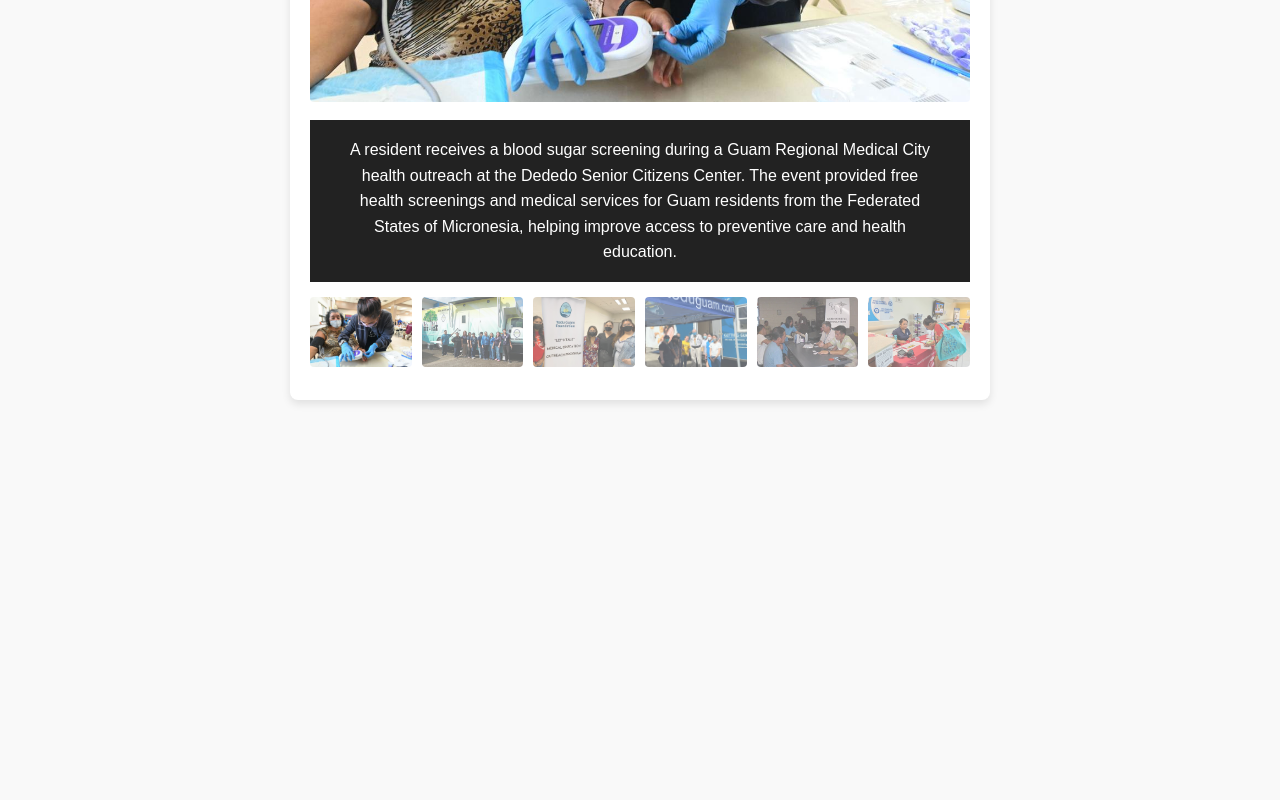
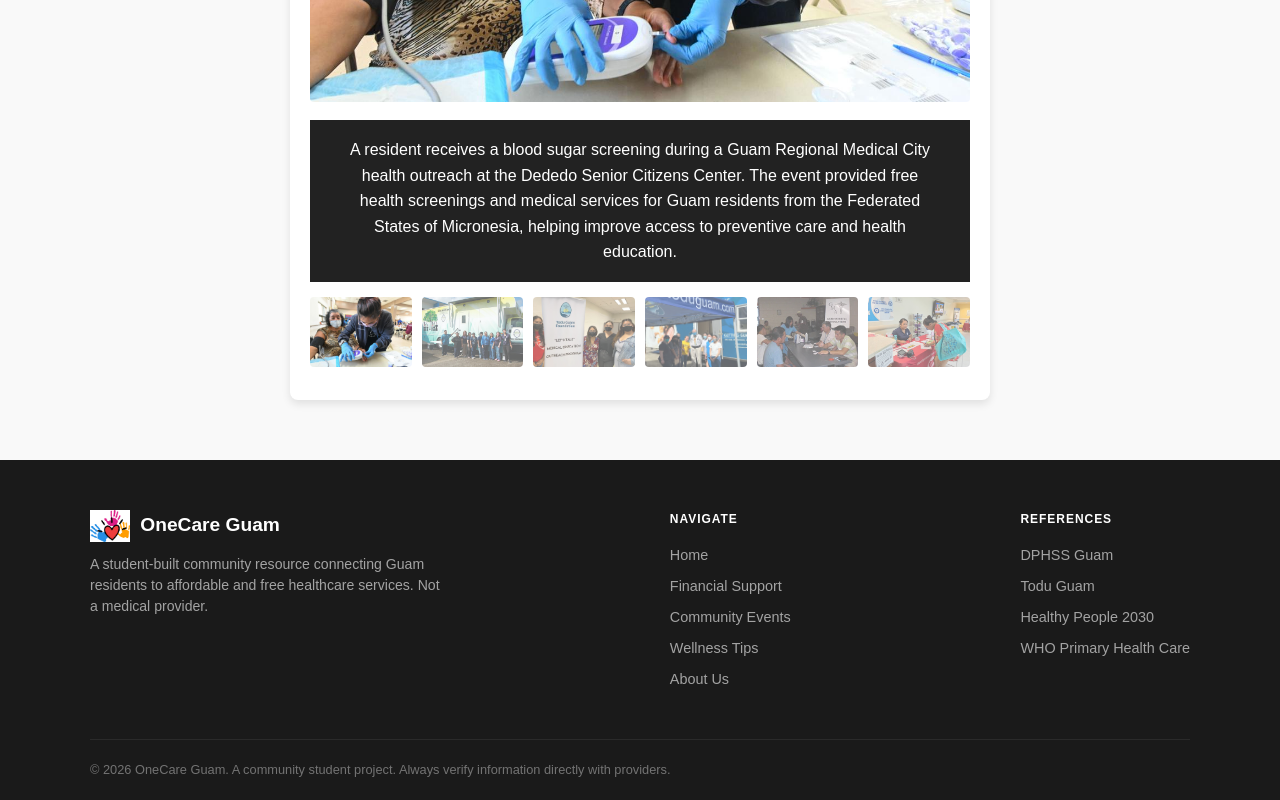
Before and after one commit to Bryson-V/Todu-Guam-Workshop, a plain HTML site: page index.html in a window 1280 px wide. Shown: the part 916-1716 px from the top of the page. Before the commit the page ends 1366 px from the top, so only its background shows below. Drawn offline with Linux system fonts and the light colour scheme.

Commit message:
Footer done

```diff
--- /dev/null
+++ b/footer.html
@@ -0,0 +1,41 @@
+<footer class="site-footer">
+    <div class="footer-container">
+        <!-- Brand Column -->
+        <div class="footer-brand">
+            <div class="footer-logo-wrap">
+                <img src="assets/Logo1.png" alt="OneCare Guam Logo" class="footer-logo" data-path="assets/Logo1.png">
+                <span class="footer-brand-title">OneCare Guam</span>
+            </div>
+            <p class="footer-description">
+                A student-built community resource connecting Guam residents to affordable and free healthcare services. Not a medical provider.
+            </p>
+        </div>
+
+        <!-- Navigation Links -->
+        <div class="footer-nav">
+            <h4>Navigate</h4>
+            <ul>
+                <li><a href="index.html">Home</a></li>
+                <li><a href="scenes/page2.html">Financial Support</a></li>
+                <li><a href="scenes/page3.html">Community Events</a></li>
+                <li><a href="scenes/page4.html">Wellness Tips</a></li>
+                <li><a href="scenes/page5.html">About Us</a></li>
+            </ul>
+        </div>
+
+        <!-- Reference Links -->
+        <div class="footer-references">
+            <h4>References</h4>
+            <ul>
+                <li><a href="https://dphss.guam.gov/services/mip" target="_blank" rel="noopener noreferrer">DPHSS Guam</a></li>
+                <li><a href="https://bryson-v.github.io/TGFWebsite/" target="_blank" rel="noopener noreferrer">Todu Guam</a></li>
+                <li><a href="https://health.gov/healthypeople" target="_blank" rel="noopener noreferrer">Healthy People 2030</a></li>
+                <li><a href="https://www.who.int/health-topics/primary-health-care" target="_blank" rel="noopener noreferrer">WHO Primary Health Care</a></li>
+            </ul>
+        </div>
+    </div>
+
+    <div class="footer-bottom">
+        <p>© 2026 OneCare Guam. A community student project. Always verify information directly with providers.</p>
+    </div>
+</footer>
--- a/index.html
+++ b/index.html
@@ -124,8 +124,11 @@
   </div>
 </div>
 
+<div id="footerHolder"></div>
+
 <!-- Separate scripts for Navigation and Carousel -->
 <script src="scripts/navbar.js"></script>
 <script src="scripts/imageCarousel.js"></script>
+<script src="scripts/footer.js"></script>
 </body>
 </html>
--- /dev/null
+++ b/scripts/footer.js
@@ -0,0 +1,31 @@
+function loadFooter() {
+    const isInsideScenes = window.location.pathname.includes('/scenes/');
+    const pathToRoot = isInsideScenes ? '../' : './';
+
+    fetch(pathToRoot + 'footer.html')
+        .then(response => response.text())
+        .then(data => {
+            const holder = document.getElementById('footerHolder');
+            if (!holder) return;
+
+            holder.innerHTML = data;
+
+            if (isInsideScenes) {
+                const links = holder.querySelectorAll('.footer-nav a');
+                links.forEach(link => {
+                    const href = link.getAttribute('href');
+                    if (href && !href.startsWith('http')) {
+                        link.setAttribute('href', pathToRoot + href);
+                    }
+                });
+
+                const logoImg = holder.querySelector('.footer-logo');
+                if (logoImg) {
+                    logoImg.setAttribute('src', pathToRoot + 'assets/Logo1.png');
+                }
+            }
+        })
+        .catch(error => console.error('Error loading footer:', error));
+}
+
+document.addEventListener("DOMContentLoaded", loadFooter);
--- a/styles/style.css
+++ b/styles/style.css
@@ -10,7 +10,7 @@ body {
   background-color: #f9f9f9;
   color: #333;
   line-height: 1.6;
-  padding-bottom: 50px;
+  padding-bottom: 0;
 }
 
 /* --- Shared Navigation Bar --- */
@@ -121,3 +121,115 @@ p {
     justify-content: center;
   }
 }
+
+/* --- Global Footer Styles --- */
+.site-footer {
+  background-color: #1a1a1a;
+  color: #a3a3a3;
+  padding: 50px 20px 20px 20px;
+  font-size: 0.9rem;
+  margin-top: 60px;
+}
+
+.footer-container {
+  max-width: 1100px;
+  margin: 0 auto;
+  display: flex;
+  justify-content: space-between;
+  gap: 40px;
+  flex-wrap: wrap;
+}
+
+/* Brand Section */
+.footer-brand {
+  max-width: 350px;
+}
+
+.footer-logo-wrap {
+  display: flex;
+  align-items: center;
+  gap: 10px;
+  margin-bottom: 12px;
+}
+
+.footer-logo {
+  height: 32px;
+  width: auto;
+}
+
+.footer-brand-title {
+  color: #ffffff;
+  font-size: 1.2rem;
+  font-weight: 700;
+}
+
+.footer-brand .footer-description {
+  color: #a3a3a3;
+  text-align: left;
+  margin: 0;
+  padding: 0;
+  font-size: 0.88rem;
+  line-height: 1.5;
+}
+
+/* Footer Link Columns */
+.footer-nav, .footer-references {
+  display: flex;
+  flex-direction: column;
+}
+
+.footer-nav h4, .footer-references h4 {
+  color: #ffffff;
+  font-size: 0.75rem;
+  text-transform: uppercase;
+  letter-spacing: 0.08em;
+  margin-bottom: 15px;
+}
+
+.footer-nav ul, .footer-references ul {
+  list-style: none;
+  padding: 0;
+  margin: 0;
+}
+
+.footer-nav li, .footer-references li {
+  margin-bottom: 8px;
+}
+
+.footer-nav a, .footer-references a {
+  color: #a3a3a3;
+  text-decoration: none;
+  transition: color 0.2s ease;
+}
+
+.footer-nav a:hover, .footer-references a:hover {
+  color: #ffffff;
+}
+
+/* Bottom Bar */
+.footer-bottom {
+  max-width: 1100px;
+  margin: 40px auto 0 auto;
+  padding-top: 20px;
+  border-top: 1px solid #2a2a2a;
+}
+
+.footer-bottom p {
+  color: #737373;
+  font-size: 0.8rem;
+  text-align: left;
+  margin: 0;
+  padding: 0;
+}
+
+/* Responsive Footer for smaller screens/mobile */
+@media (max-width: 768px) {
+  .footer-container {
+    flex-direction: column;
+    gap: 30px;
+  }
+
+  .footer-brand {
+    max-width: 100%;
+  }
+}
```
Also changed, not shown: scenes/page2.html (+3 -0 lines), scenes/page3.html (+4 -0 lines), scenes/page4.html (+3 -0 lines), scenes/page5.html (+3 -0 lines).
